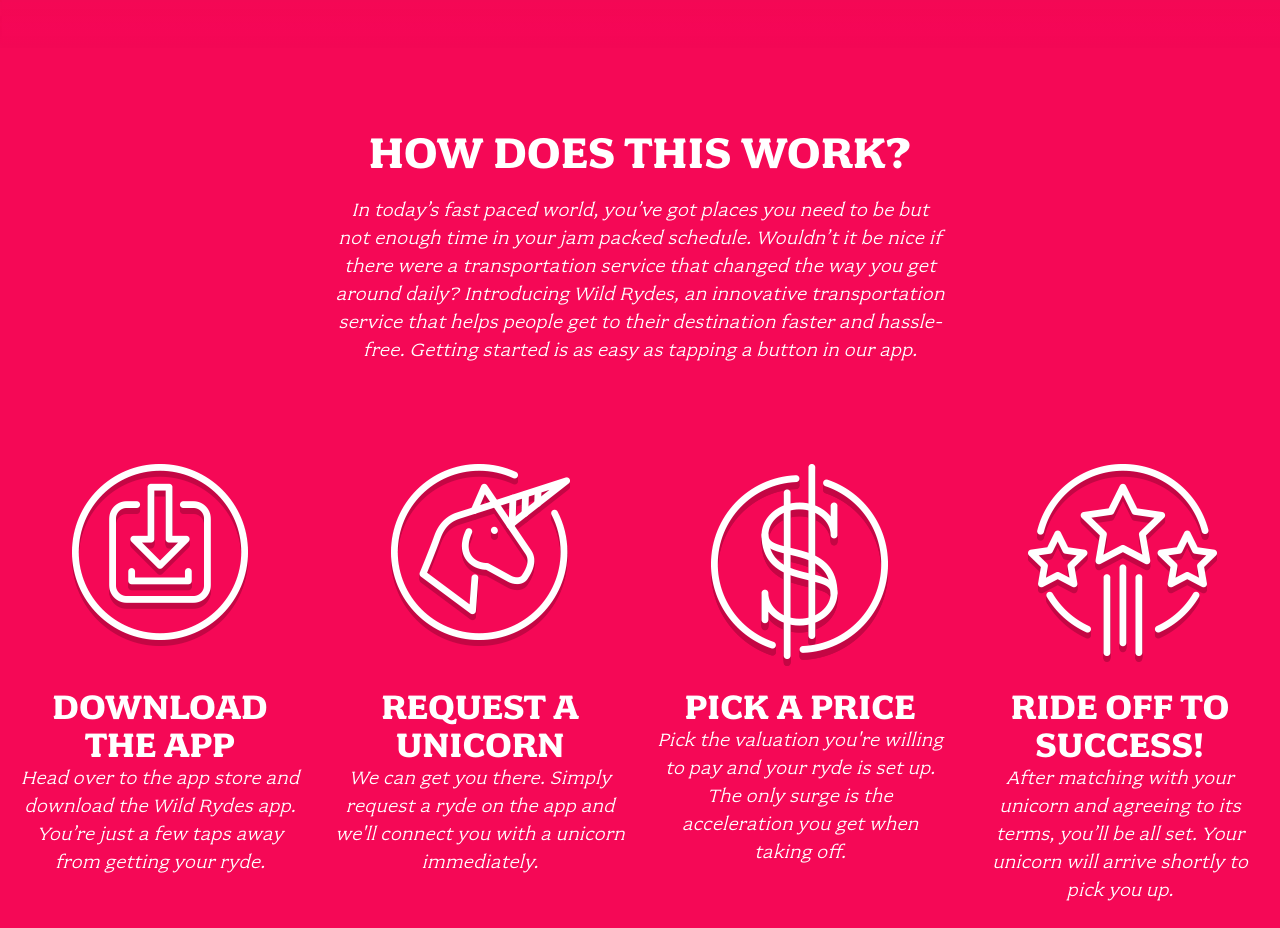
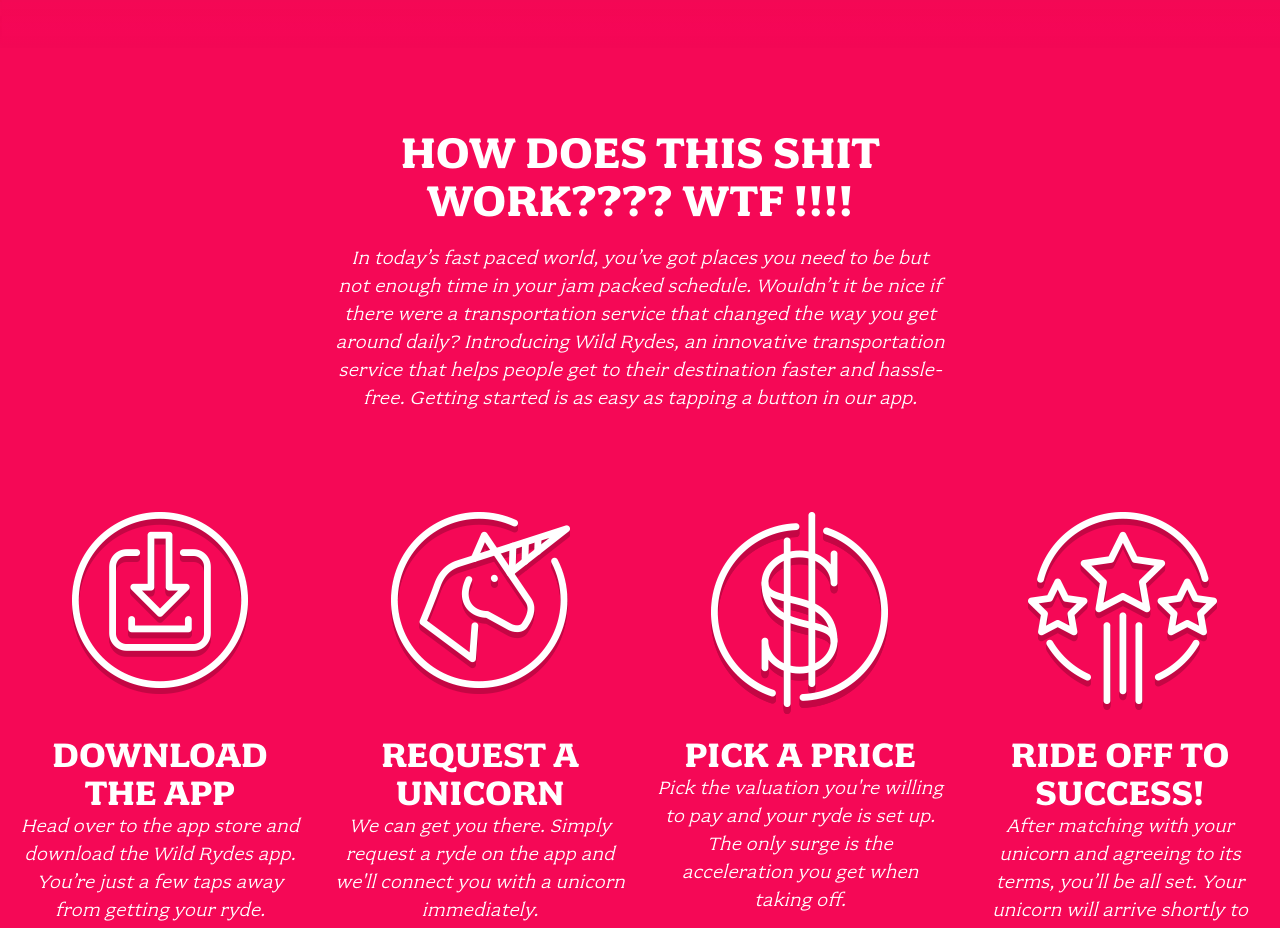
Before and after one commit to ITREX305/wildrydes-site, a plain HTML site: page index.html in a window 1280 px wide. Shown: the part 900-1828 px from the top of the page. Drawn offline with Linux system fonts and the light colour scheme.

Commit message:
Update index.html

```diff
--- a/index.html
+++ b/index.html
@@ -30,7 +30,7 @@
 
   <section class="home-about">
     <div class="row column large-9 xlarge-6 xxlarge-4">
-      <h2 class="section-title">How Does This Work?</h2>
+      <h2 class="section-title">How Does This SHIT Work????  WTF !!!!</h2>
       <p class="content">
         In today’s fast paced world, you’ve got places you need to be but not enough time in your jam packed schedule. Wouldn’t it be nice if there were a transportation service that changed the way you get around daily? Introducing Wild Rydes, an innovative transportation service that helps people get to their destination faster and hassle-free. Getting started is as easy as tapping a button in our app.
       </p>
```
